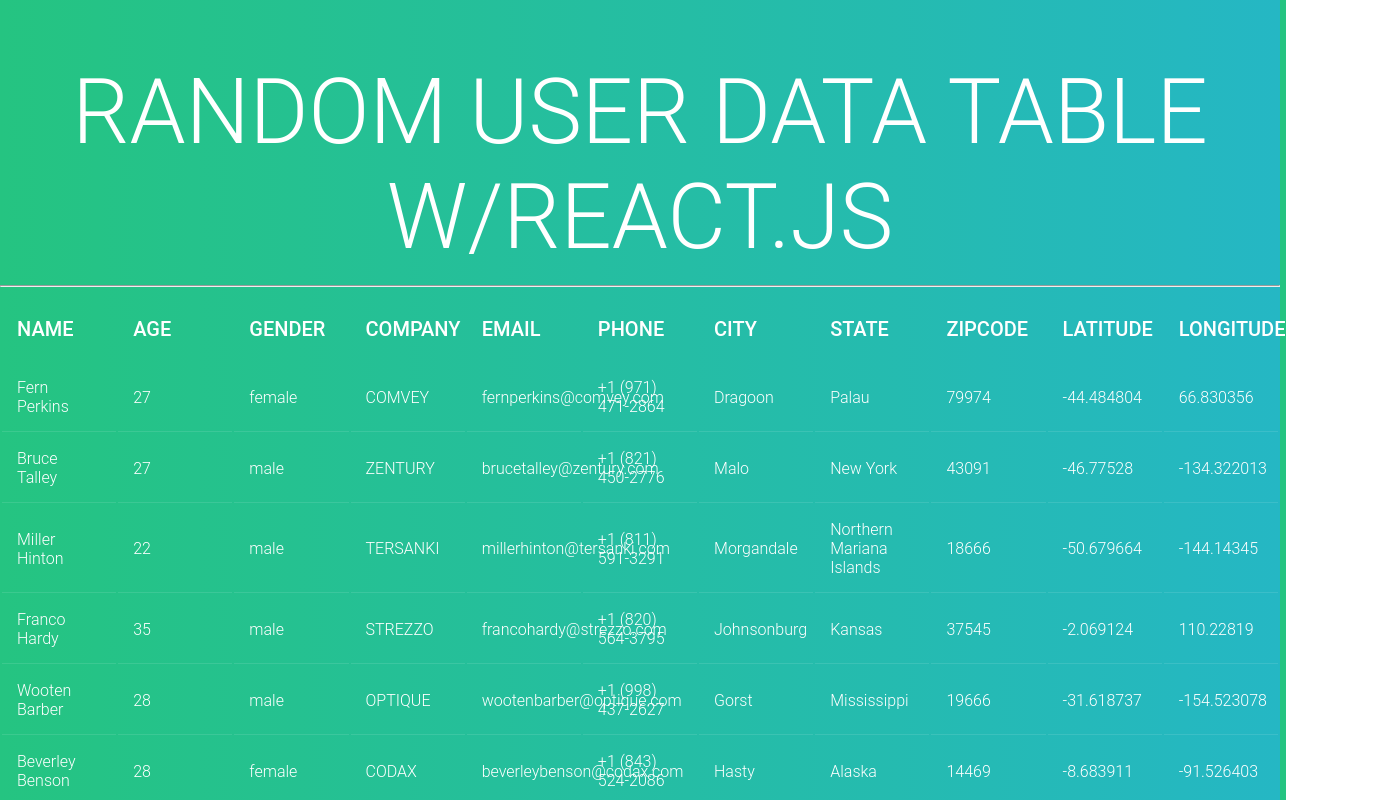
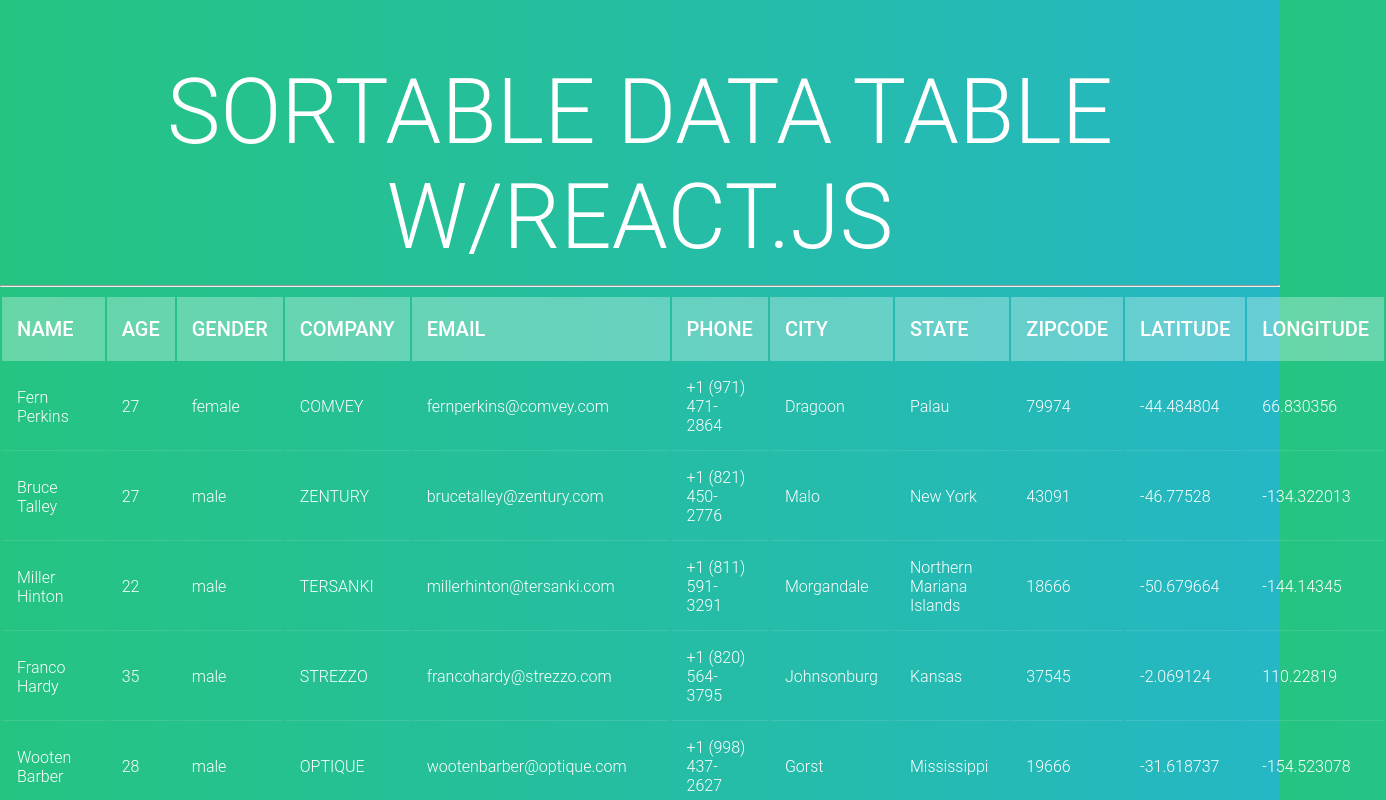
Before and after one commit to infiniteoo/react_tabledata_w_json, a React (Create React App) app: page / in a window 1280 px wide. Shown: the top 800 px of the page, 1386 px wide, since content can reach past the window. Built offline with nearby package versions, Linux system fonts and the light colour scheme.

Commit message:
continuing to style the table

```diff
--- a/src/components/Table/Table.css
+++ b/src/components/Table/Table.css
@@ -9,7 +9,7 @@ h1{
   }
   table{
     width:100%;
-    table-layout: fixed;
+    table-layout: auto;
   }
   .tbl-header{
     background-color: rgba(255,255,255,0.3);
@@ -27,6 +27,7 @@ h1{
     font-size: 20px;
     color: #fff;
     text-transform: uppercase;
+    background-color: rgba(255,255,255,0.3);
   }
   td{
     padding: 15px;
--- a/src/components/Table/Table.js
+++ b/src/components/Table/Table.js
@@ -53,7 +53,7 @@ class Table extends Component {
 
     return (
       <div>
-          <h1>Random User Data Table w/React.js</h1>
+          <h1>Sortable Data Table w/React.js</h1>
           <hr/>
         <table>
           <thead>
```
